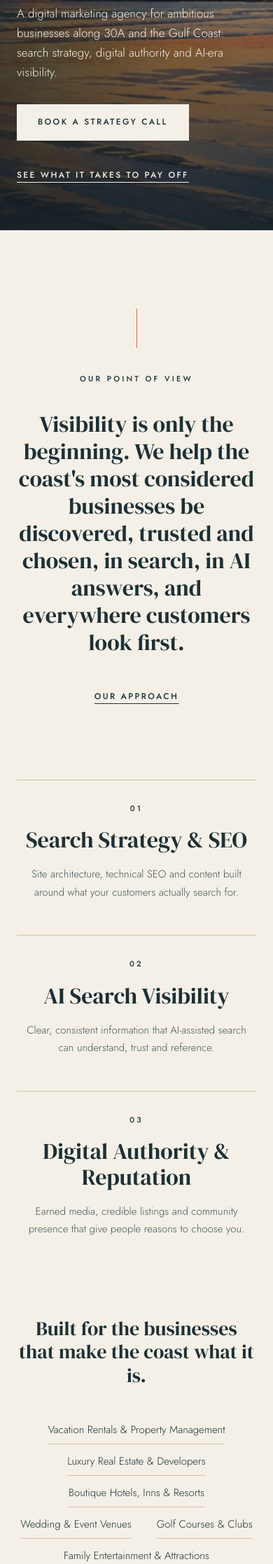
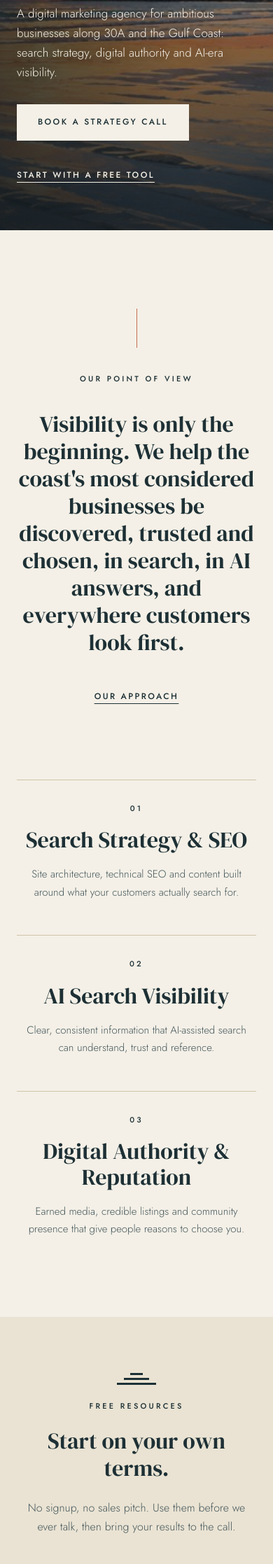
Before and after one commit to benalan317/30adigitalmarketing, a Jekyll site: the page built from index.html, in a window 390 px wide. Shown: the part 499-2734 px from the top of the page at 70% size. Built offline with Jekyll 4.4.1, drawn with Linux system fonts in a browser that asks for light colours; some of the changed text lies outside the part shown.

Commit message:
Homepage: add Free resources section (quiz, ROI calculator, free audit), strategy-call band with audit note
Hero secondary link now scrolls to the new section; removed the ROI calculator link from the plans teaser so each tool address appears once.

Co-Authored-By: Claude Sonnet 5.5 <noreply@anthropic.com>
Claude-Session: https://claude.ai/code/session_01Uq3wGXCMty8DyXGQdzF4bD

```diff
--- a/assets/css/style.css
+++ b/assets/css/style.css
@@ -263,6 +263,49 @@ a.column:hover h3 { text-decoration: underline; text-underline-offset: 6px; }
 .plans-teaser .btn-solid { background: var(--oyster); color: var(--ink); }
 .plans-teaser .btn-solid:hover { background: #fff; color: var(--ink); }
 .plans-teaser .small-link { font-size: 14px; font-weight: 300; }
+
+/* Free resources (homepage): three tools in path order, quiz, calculator, audit */
+html { scroll-behavior: smooth; }
+@media (prefers-reduced-motion: reduce) { html { scroll-behavior: auto; } }
+.free-tools { background: var(--sand); padding: 120px var(--gutter); scroll-margin-top: 0; }
+.free-tools-inner { max-width: 1240px; margin: 0 auto; }
+.free-tools-head { display: flex; flex-direction: column; align-items: center; gap: 22px; text-align: center; margin-bottom: 72px; }
+.free-tools-head h2 {
+  margin: 0; max-width: 780px; font-family: var(--display); font-weight: var(--display-weight);
+  font-size: clamp(32px, 3.6vw, 48px); line-height: 1.22;
+}
+.free-tools-head p { margin: 0; max-width: 520px; font-size: 16px; font-weight: 300; line-height: 1.7; color: var(--muted); }
+/* three bars that narrow toward the top, like the boardwalk in the logo */
+.steps-mark { display: flex; flex-direction: column; align-items: center; gap: 4px; }
+.steps-mark i { display: block; height: 3px; background: var(--ink); }
+.steps-mark i:nth-child(1) { width: 18px; }
+.steps-mark i:nth-child(2) { width: 36px; }
+.steps-mark i:nth-child(3) { width: 56px; }
+.free-tools-list { list-style: none; margin: 0; padding: 0; display: grid; grid-template-columns: 1fr; gap: 48px; }
+.free-tool {
+  height: 100%; padding-top: 32px; border-top: 1px solid var(--ink);
+  display: flex; flex-direction: column; align-items: center; gap: 16px; text-align: center; text-decoration: none;
+}
+.free-tool .num { font-size: 11px; font-weight: 500; letter-spacing: 3.2px; }
+.free-tool h3 { margin: 0; font-family: var(--display); font-weight: var(--display-weight); font-size: 30px; line-height: 1.15; }
+.free-tool p { margin: 0; max-width: 340px; font-size: 15px; font-weight: 300; line-height: 1.7; color: var(--muted); }
+.free-tool-time { font-size: 11px; font-weight: 500; letter-spacing: 2.4px; text-transform: uppercase; color: var(--muted); }
+.free-tool-link {
+  margin-top: auto; display: inline-flex; align-items: center; min-height: 44px;
+  font-size: 12px; font-weight: 500; letter-spacing: 2.4px; text-transform: uppercase;
+  text-decoration: underline; text-underline-offset: 6px;
+}
+.free-tool:hover h3 { text-decoration: underline; text-underline-offset: 6px; }
+@media (min-width: 900px) {
+  .free-tools-list { grid-template-columns: repeat(3, 1fr); gap: 56px; }
+}
+@media (max-width: 560px) {
+  .free-tools { padding: 80px var(--gutter); }
+  .free-tools-head { margin-bottom: 48px; }
+}
+.free-tools + .industries-strip { padding-top: 120px; }
+@media (max-width: 560px) { .free-tools + .industries-strip { padding-top: 80px; } }
+.cta-band .cta-note { font-size: 14px; max-width: 420px; }
 
 /* ---------- Inner pages ---------- */
 .page-hero {
--- a/index.html
+++ b/index.html
@@ -10,8 +10,8 @@ body_class: home
 PAGE BRIEF (homepage)
 Primary keyword: digital marketing agency 30a
 Related keywords: marketing agency 30a, 30a digital marketing, Santa Rosa Beach SEO, Destin SEO, Emerald Coast SEO
-Purpose: positioning, three flagship services, industries, plans teaser, strategy call.
-Links out to: three flagship services, Industries hub, Plans, Approach, ROI calculator (hero link), Website Buildout and Compass (small links only).
+Purpose: positioning, three flagship services, free resources (path to the strategy call), industries, plans teaser, strategy call.
+Links out to: three flagship services, Industries hub, Plans, Approach, the three free tools (quiz, ROI calculator, free audit; each address appears once, in the Free resources section; the hero link only scrolls to that section), Website Buildout and Compass (small links only).
 {% endcomment %}
 {%- assign flagship = site.pages | where: "flagship", true | sort: "order" -%}
 {%- assign home_industries = site.pages | where: "group", "industries" | sort: "order" -%}
@@ -30,7 +30,7 @@ Links out to: three flagship services, Industries hub, Plans, Approach, ROI calc
     <p>A digital marketing agency for ambitious businesses along 30A and the Gulf Coast: search strategy, digital authority and AI-era visibility.</p>
     <div class="hero-actions">
       <a class="btn-solid" href="/strategy-call/">Book a Strategy Call</a>
-      <a class="link-caps" href="/roi-calculator/">See what it takes to pay off</a>
+      <a class="link-caps" href="#free-tools">Start with a free tool</a>
     </div>
   </div>
 </section>
@@ -51,6 +51,46 @@ Links out to: three flagship services, Industries hub, Plans, Approach, ROI calc
       <p>{{ s.blurb }}</p>
     </a>
     {%- endfor %}
+  </div>
+</section>
+
+<section class="free-tools" id="free-tools" aria-labelledby="free-tools-title">
+  <div class="free-tools-inner">
+    <div class="free-tools-head">
+      <span class="steps-mark" aria-hidden="true"><i></i><i></i><i></i></span>
+      <span class="eyebrow">Free resources</span>
+      <h2 id="free-tools-title">Start on your own terms.</h2>
+      <p>No signup, no sales pitch. Use them before we ever talk, then bring your results to the call.</p>
+    </div>
+    <ol class="free-tools-list">
+      <li>
+        <a class="free-tool" href="/fit-quiz/">
+          <span class="num">01</span>
+          <h3>Find your fit</h3>
+          <p>Twelve quick questions. You get a best-fit plan, a runner-up and the services that matter most.</p>
+          <span class="free-tool-time">About 3 minutes</span>
+          <span class="free-tool-link">Take the marketing plan quiz</span>
+        </a>
+      </li>
+      <li>
+        <a class="free-tool" href="/roi-calculator/">
+          <span class="num">02</span>
+          <h3>See what it takes to pay off</h3>
+          <p>Enter your prices and margins to see how many new customers a plan needs to pay for itself.</p>
+          <span class="free-tool-time">A few minutes</span>
+          <span class="free-tool-link">Open the ROI calculator</span>
+        </a>
+      </li>
+      <li>
+        <a class="free-tool" href="/free-audit/">
+          <span class="num">03</span>
+          <h3>See where your site stands</h3>
+          <p>Run three free tools and our AI prompt to get a full search and AI visibility report.</p>
+          <span class="free-tool-time">About an hour</span>
+          <span class="free-tool-link">Run the free SEO audit</span>
+        </a>
+      </li>
+    </ol>
   </div>
 </section>
 
@@ -76,5 +116,12 @@ Links out to: three flagship services, Industries hub, Plans, Approach, ROI calc
   <a class="btn-solid" href="/plans/">See plans</a>
   <p class="small-link">New site or redesign? <a href="/plans/website-buildout/">Learn about the Website Buildout.</a></p>
   <p class="small-link">Prefer to run SEO yourself? <a href="/plans/diy-seo/">See Compass, our DIY SEO workflow.</a></p>
-  <p class="small-link">Wondering what it takes to pay off? <a href="/roi-calculator/">Try the ROI calculator.</a></p>
 </section>
+
+<section class="cta-band" aria-label="Book a strategy call">
+  <span class="rule" aria-hidden="true"></span>
+  <h2>Start with a free strategy call.</h2>
+  <p>Thirty minutes, with an audit of how your business shows up in search today.</p>
+  <a class="btn-solid" href="/strategy-call/">Book a Strategy Call</a>
+  <p class="cta-note">Ran the free audit? Email us the report and we'll review it before the call.</p>
+</section>
```
